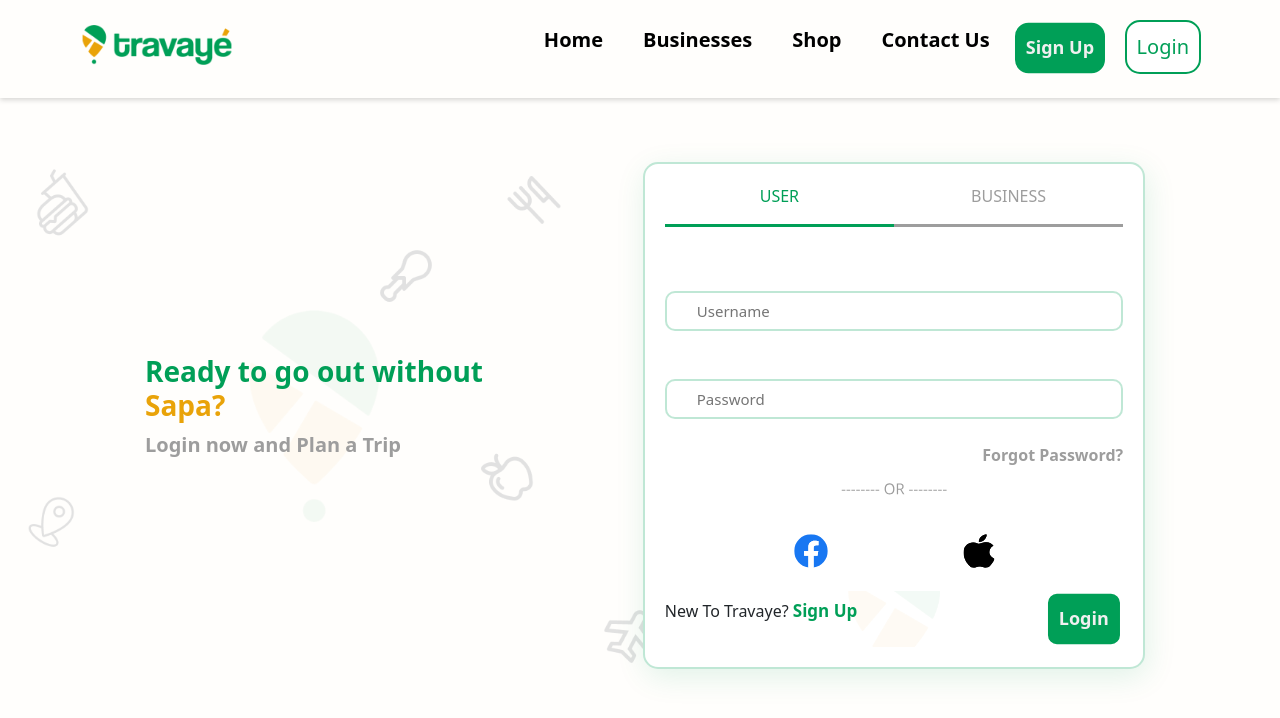
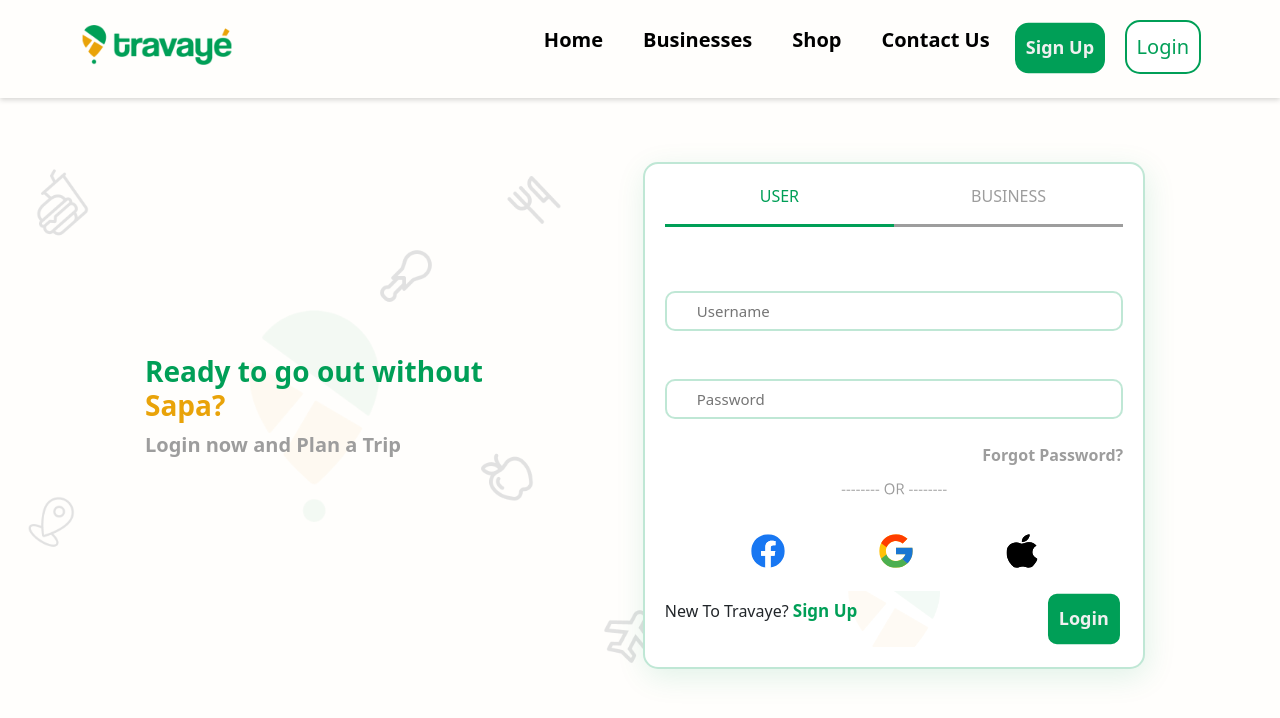
Before and after one commit to tra-vaye/travaye-frontend, a React (Create React App) app: page /login in a window 1280 px wide. Shown: the top 718 px of the page. Built offline with nearby package versions, Linux system fonts and the light colour scheme.

Commit message:
Corrected OAuth

```diff
--- a/src/Pages/Login/index.js
+++ b/src/Pages/Login/index.js
@@ -187,7 +187,8 @@ const Login = () => {
               </div>
               <div className="d-flex justify-content-center">{Alternate}</div>
               <SocialsContainer>
-                {FaceBookAuth} {GoogleAuth} {AppleAuth}
+                {FaceBookAuth} {<GoogleAuth onClick={googleSignIn} />}{" "}
+                {AppleAuth}
               </SocialsContainer>
               <div
                 className={`d-flex justify-content-between mt-3 ${classes.text}`}
```
